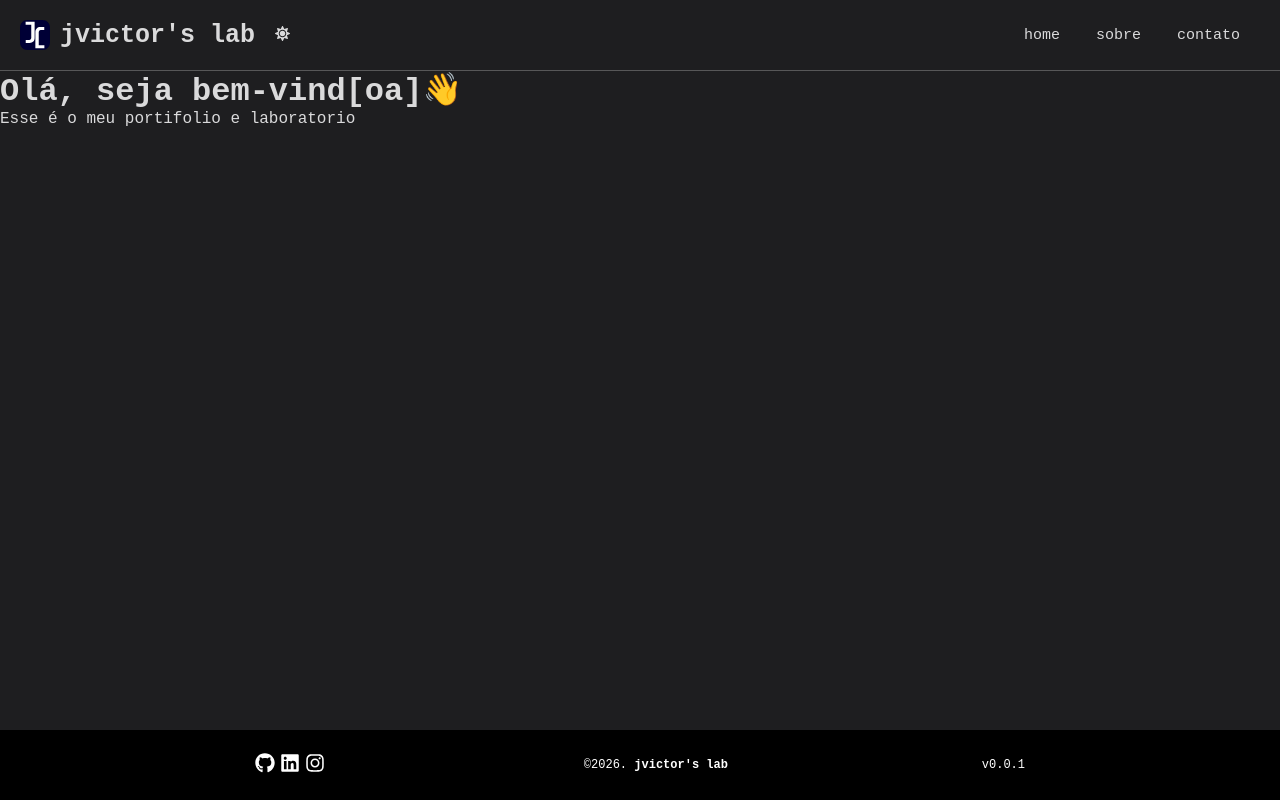
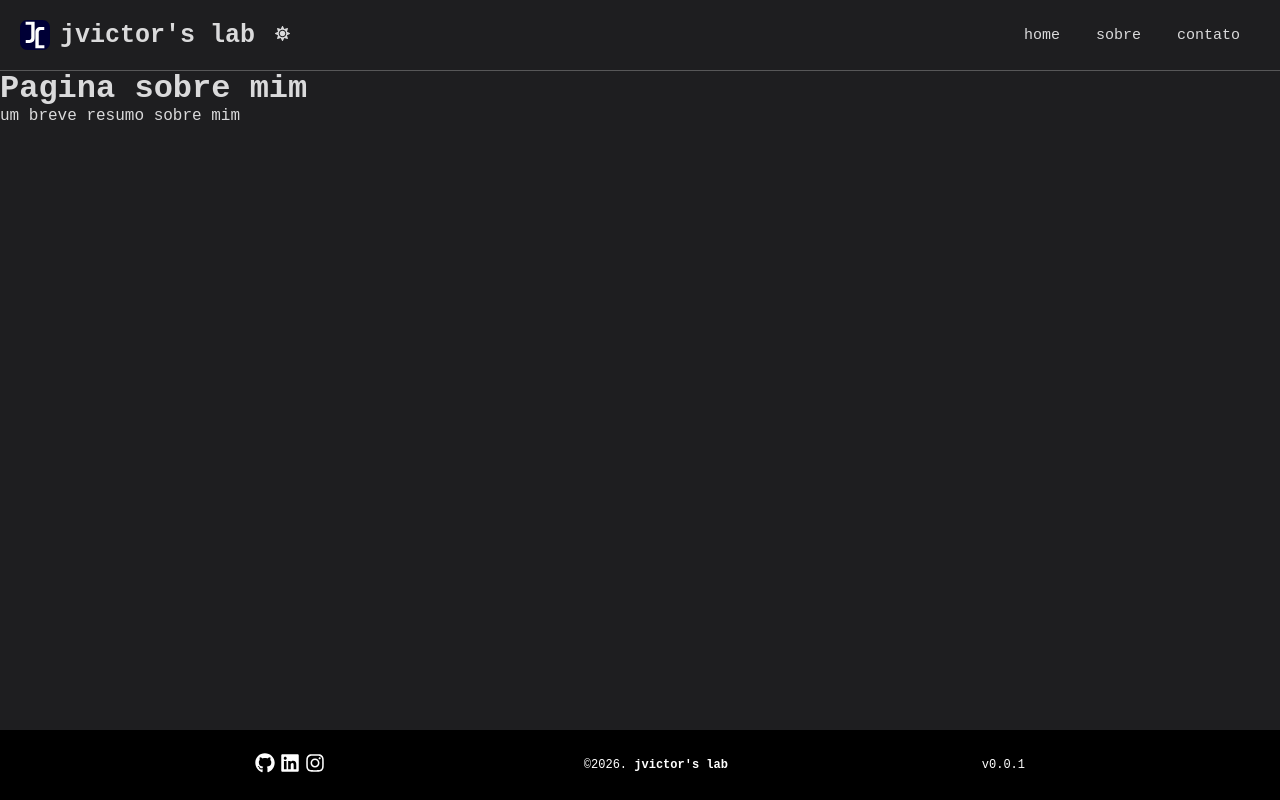
Before and after one commit to jvictor-s/portfolio, a React (Vite) app in the folder frontend/: page /about in a window 1280 px wide. Built offline with nearby package versions, Linux system fonts and the light colour scheme.

Commit message:
feat: Criar paginas e rotas

```diff
--- a/frontend/package.json
+++ b/frontend/package.json
@@ -11,7 +11,8 @@
   },
   "dependencies": {
     "react": "^19.2.0",
-    "react-dom": "^19.2.0"
+    "react-dom": "^19.2.0",
+    "react-router-dom": "^7.13.1"
   },
   "devDependencies": {
     "@eslint/js": "^9.39.1",
--- a/frontend/src/App.tsx
+++ b/frontend/src/App.tsx
@@ -1,47 +1,9 @@
-//functions
-import { useState } from "react";
-import { ThemeProvider } from "styled-components";
-
-//Components
-import Global from "./styles/Global";
-import Header from "./components/header";
-
-//config
-import { light, dark } from "./styles/themes";
-import Footer from "./components/footer";
-
-import * as C from "./styles";
+import AppRoutes from "./routes";
 
 function App() {
 
-  const [darkMode, setDarkMode] = useState(true);
-
-  const toogleTheme = () => {
-    setDarkMode(!darkMode)
-  }
-
   return (
-    <C.Container>
-    <ThemeProvider theme={darkMode ? dark : light}>
-      <C.Header>
-       <Header toogleTheme={toogleTheme} darkMode={darkMode}/>
-      </C.Header>
-
-
-      <C.Main>
-        <C.Div>
-          <C.Title>Olá, seja bem-vind[oa]👋</C.Title>
-          <C.Paragraph>Esse é o meu portifolio e laboratorio</C.Paragraph>
-        </C.Div>
-        <C.Div></C.Div>
-      </C.Main>
-
-      <C.Footer>
-        <Footer/>
-      </C.Footer>
-      <Global/>
-    </ThemeProvider>
-    </C.Container>
+    <AppRoutes/>
   )
 }
 
--- a/frontend/src/components/header/index.tsx
+++ b/frontend/src/components/header/index.tsx
@@ -4,6 +4,7 @@ import ImgLogo from "../../assets/logo.svg";
 import { useState } from "react";
 import MenuResponsive from "../menu-reponsivo";
 import {RiMenu3Fill} from "react-icons/ri"
+import { Link } from "react-router-dom";
 
 interface HeaderProps{
     toogleTheme: () => void;
@@ -24,9 +25,9 @@ function Header ({toogleTheme, darkMode}:HeaderProps){
                 <C.Div>
                     <C.Menu>
                         <C.ListUnOrder>
-                            <C.List><a href="#">home</a></C.List>
-                            <C.List><a href="#">sobre</a></C.List>
-                            <C.List><a href="#">contato</a></C.List>
+                            <C.List><Link to="/">home</Link></C.List>
+                            <C.List><Link to="/about">sobre</Link></C.List>
+                            <C.List><Link to="/">contato</Link></C.List>
                         </C.ListUnOrder>
                     </C.Menu>
                     <C.IconMenu><RiMenu3Fill size={20} onClick={() => setMenuIsVisible(true)}/></C.IconMenu>
--- a/frontend/src/components/menu-reponsivo/index.tsx
+++ b/frontend/src/components/menu-reponsivo/index.tsx
@@ -1,5 +1,6 @@
 import * as C from "./styles"
 import { IoClose } from "react-icons/io5";
+import { Link } from "react-router-dom";
 
 type Props = {
   menuIsVisible: boolean;
@@ -12,9 +13,9 @@ function MenuResponsive({menuIsVisible,setMenuIsVisible}:Props){
         <IoClose size={25} onClick={() => setMenuIsVisible(false)}/>
         <C.Menu>
             <C.ListUnOrder>
-                <C.List><a href="#">home</a></C.List>
-                <C.List><a href="#">sobre</a></C.List>
-                <C.List><a href="#">contato</a></C.List>
+                <C.List><Link to="/">home</Link></C.List>
+                <C.List><Link to="/about">sobre</Link></C.List>
+                <C.List><Link to="/">home</Link></C.List>
             </C.ListUnOrder>
         </C.Menu>
     </C.Container>
--- /dev/null
+++ b/frontend/src/pages/about/index.tsx
@@ -0,0 +1,49 @@
+//functions
+import { useState } from "react";
+import { ThemeProvider } from "styled-components";
+
+//Components
+import Global from "../../styles/Global";
+import Header from "../../components/header";
+import Footer from "../../components/footer";
+
+//config
+import { light, dark } from "../../styles/themes";
+
+import * as C from "./styles"
+
+function About(){
+
+    const [darkMode, setDarkMode] = useState(true);
+
+  const toogleTheme = () => {
+    setDarkMode(!darkMode)
+  }
+
+  return (
+    <C.Container>
+    <ThemeProvider theme={darkMode ? dark : light}>
+      <C.Header>
+       <Header toogleTheme={toogleTheme} darkMode={darkMode}/>
+      </C.Header>
+
+
+      <C.Main>
+        <C.Div>
+          <C.Title>Pagina sobre mim </C.Title>
+          <C.Paragraph> um breve resumo sobre mim </C.Paragraph>
+        </C.Div>
+        <C.Div></C.Div>
+      </C.Main>
+
+      <C.Footer>
+        <Footer/>
+      </C.Footer>
+      <Global/>
+    </ThemeProvider>
+    </C.Container>
+  )
+
+}
+
+export default About;
--- /dev/null
+++ b/frontend/src/pages/home/index.tsx
@@ -0,0 +1,50 @@
+//functions
+import { useState } from "react";
+import { ThemeProvider } from "styled-components";
+
+//Components
+import Global from "../../styles/Global";
+import Header from "../../components/header";
+import Footer from "../../components/footer";
+
+//config
+import { light, dark } from "../../styles/themes";
+
+import * as C from "./styles";
+
+
+function Home(){
+
+const [darkMode, setDarkMode] = useState(true);
+
+  const toogleTheme = () => {
+    setDarkMode(!darkMode)
+  }
+
+  return (
+    <C.Container>
+    <ThemeProvider theme={darkMode ? dark : light}>
+      <C.Header>
+       <Header toogleTheme={toogleTheme} darkMode={darkMode}/>
+      </C.Header>
+
+
+      <C.Main>
+        <C.Div>
+          <C.Title>Olá, seja bem-vind[oa]👋</C.Title>
+          <C.Paragraph>Esse é o meu portifolio e laboratorio</C.Paragraph>
+        </C.Div>
+        <C.Div></C.Div>
+      </C.Main>
+
+      <C.Footer>
+        <Footer/>
+      </C.Footer>
+      <Global/>
+    </ThemeProvider>
+    </C.Container>
+  )
+
+}
+
+export default Home;
--- /dev/null
+++ b/frontend/src/pages/home/styles.tsx
@@ -0,0 +1,20 @@
+import styled from "styled-components";
+
+export const Container = styled.div`
+    min-height: 100vh;
+    display: flex;
+    flex-direction: column;
+`;
+
+export const Header = styled.header``;
+export const Footer = styled.footer``;
+
+export const Main = styled.main`
+    flex:1;
+`;
+
+export const Title = styled.h1``;
+
+export const Paragraph = styled.p``;
+
+export const Div = styled.div``;
--- /dev/null
+++ b/frontend/src/routes/index.tsx
@@ -0,0 +1,18 @@
+import { BrowserRouter as Router, Routes, Route } from "react-router-dom";
+
+import Home from "../pages/home";
+import About from "../pages/about";
+
+
+function AppRoutes(){
+    return(
+        <Router>
+            <Routes>
+                <Route path="/" element={<Home/>}/>
+                <Route path="/about" element={<About/>}/>
+            </Routes>
+        </Router>
+    )
+}
+
+export default AppRoutes;
```
Also changed, not shown: frontend/src/pages/about/styles.tsx (renamed from frontend/src/styles.tsx).
